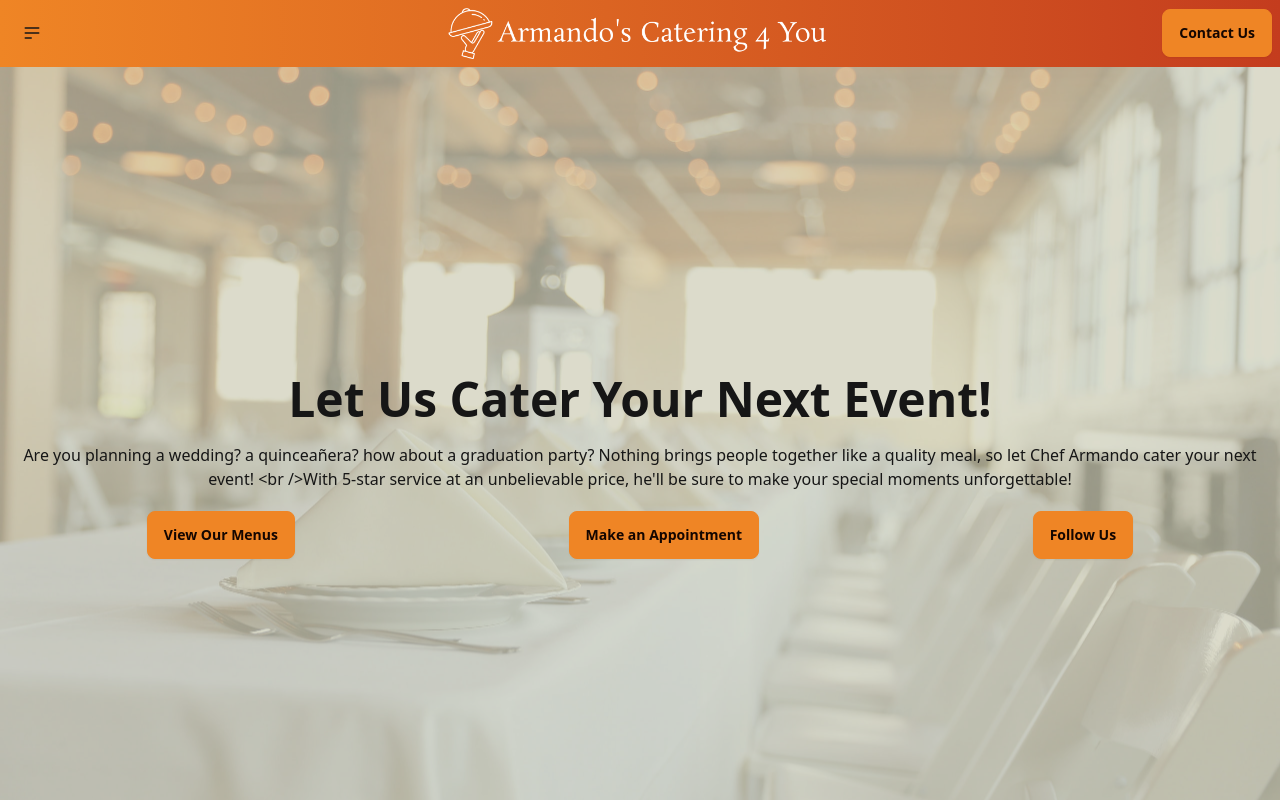
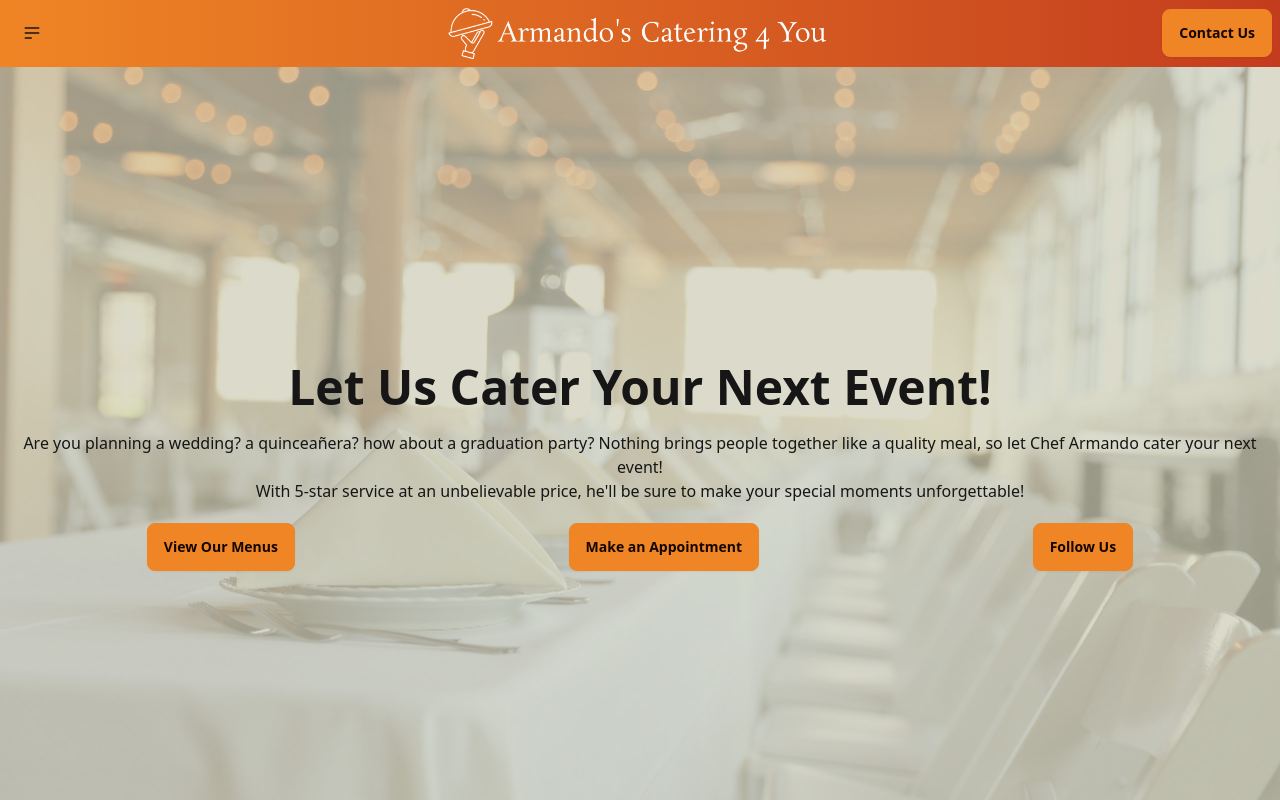
Before and after one commit to noelcastillon1/armandos-catering, a React (Vite) app: page / in a window 1280 px wide. Shown: the top 800 px of the page. Built offline with nearby package versions, Linux system fonts and the light colour scheme.

Commit message:
fix hero line break

```diff
--- a/src/components/Hero.jsx
+++ b/src/components/Hero.jsx
@@ -7,7 +7,7 @@ const Hero = () => {
                     <h1 className="mb-5 text-5xl font-bold">Let Us Cater
                         Your Next Event!</h1>
                     <p className="mb-5">
-                        {`Are you planning a wedding? a quinceañera? how about a graduation party? Nothing brings people together like a quality meal, so let Chef Armando cater your next event! <br />With 5-star service at an unbelievable price, he'll be sure to make your special moments unforgettable!`}
+                        Are you planning a wedding? a quinceañera? how about a graduation party? Nothing brings people together like a quality meal, so let Chef Armando cater your next event!<br />{`With 5-star service at an unbelievable price, he'll be sure to make your special moments unforgettable!`}
                     </p>
                     <div className="hero-btn-wrapper flex justify-center gap-3 flex-col md:flex-row md:justify-around">
                         <div className="hero-btn-container">
```
